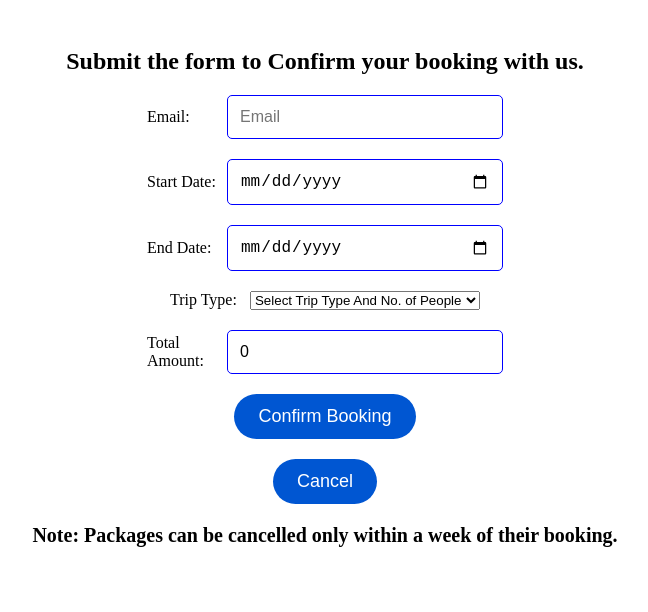
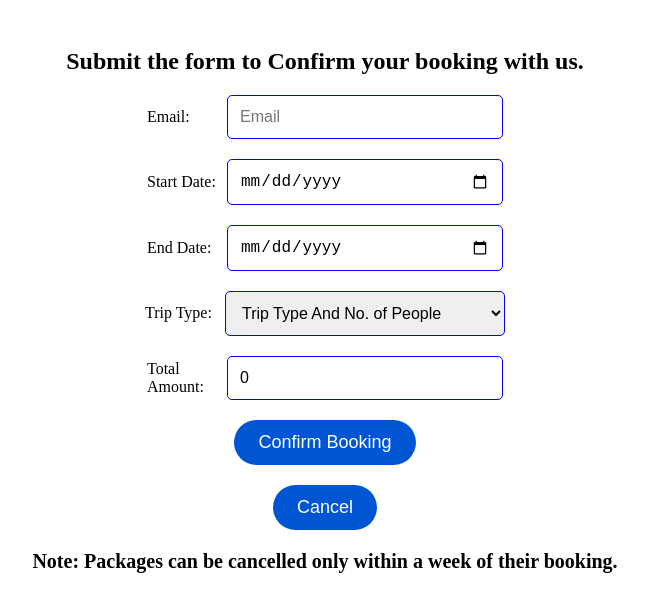
Before and after one commit to rajeev2004/WanderWise, a React (Vite) app: page /WanderWise/book in a window 1280 px wide. Shown: the top 612 px of the page, without its empty margins (315-963 px from the left). Built offline with nearby package versions, Linux system fonts and the light colour scheme.

Commit message:
updated Form.jsx and Form.css

```diff
--- a/src/components/Form.css
+++ b/src/components/Form.css
@@ -17,3 +17,11 @@
 strong{
     font-size: 20px;
 }
+select{
+    padding: 12px;
+    font-size: 16px;
+    border: 1px blue solid;
+    border-radius: 5px;
+    width: 280px;
+    margin: 0px;
+}
--- a/src/components/Form.jsx
+++ b/src/components/Form.jsx
@@ -48,10 +48,10 @@ function Form(){
     }
     async function handleTripType(e){
         setTripType(e.target.value);
-        if(tripType==='honeymoon'){
+        if(e.target.value==='honeymoon'){
             setPeople(2);
             setAmount(packageInformation.amount*2);
-        }else if(tripType==='solo Trip'){
+        }else if(e.target.value==='solo Trip'){
             setPeople(1);
             setAmount(packageInformation.amount);
         }else{
@@ -95,12 +95,12 @@ function Form(){
                         required/>
                     </div>
                     <div className='labelAndDate'>
-                        <label htmlFor="Email">Trip Type:</label>
+                        <label htmlFor="Trip Type">Trip Type:</label>
                         <select className='select-trip-type'
                             value={tripType}
                             onChange={handleTripType}
                             required >
-                            <option value='' disabled>Select Trip Type And No. of People</option>
+                            <option value='' disabled>Trip Type And No. of People</option>
                             <option value='family Trip'>Family Trip</option>
                             <option value='solo Trip'>Solo Trip</option>
                             <option value='honeymoon'>Honeymoon</option>
```
